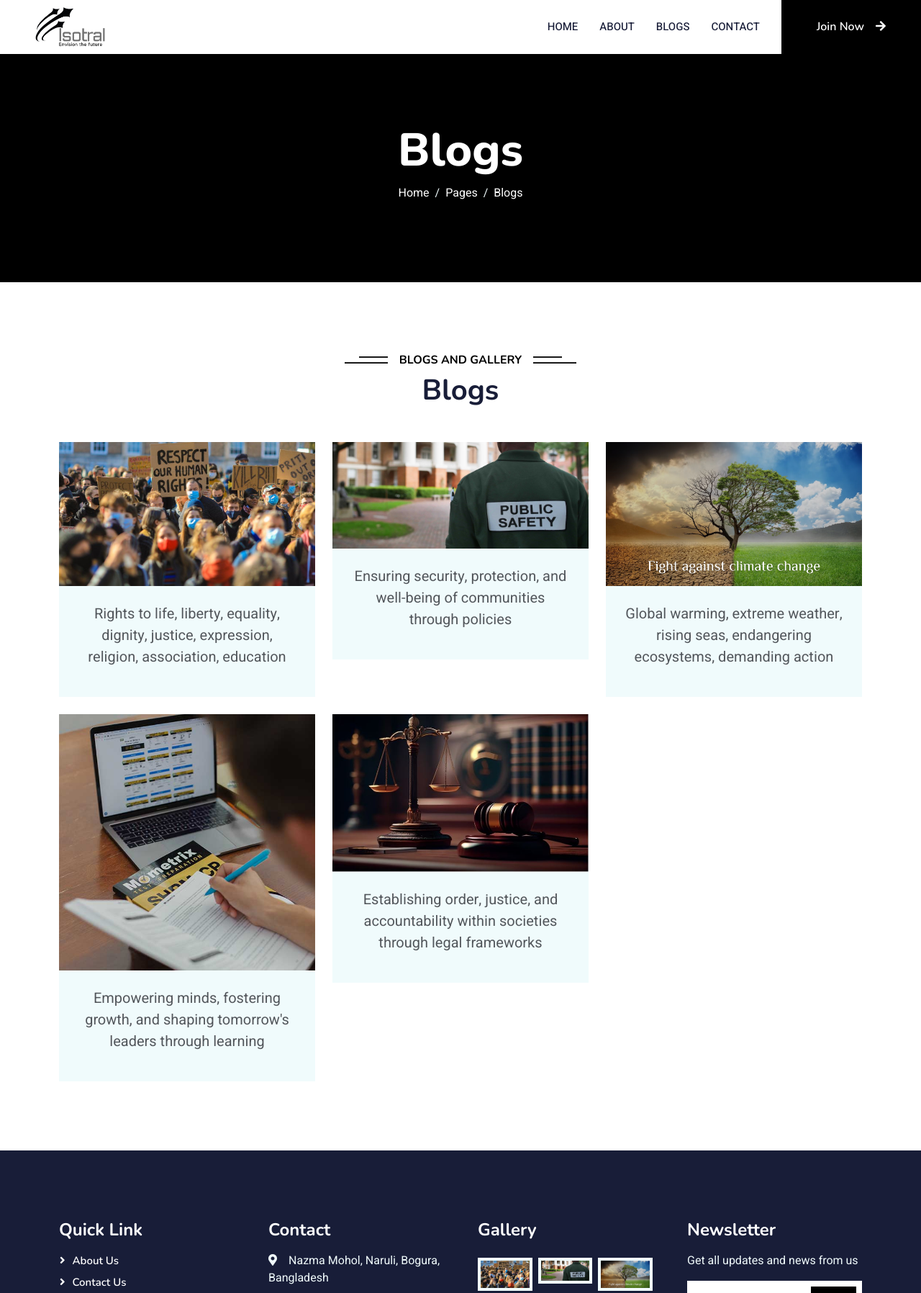
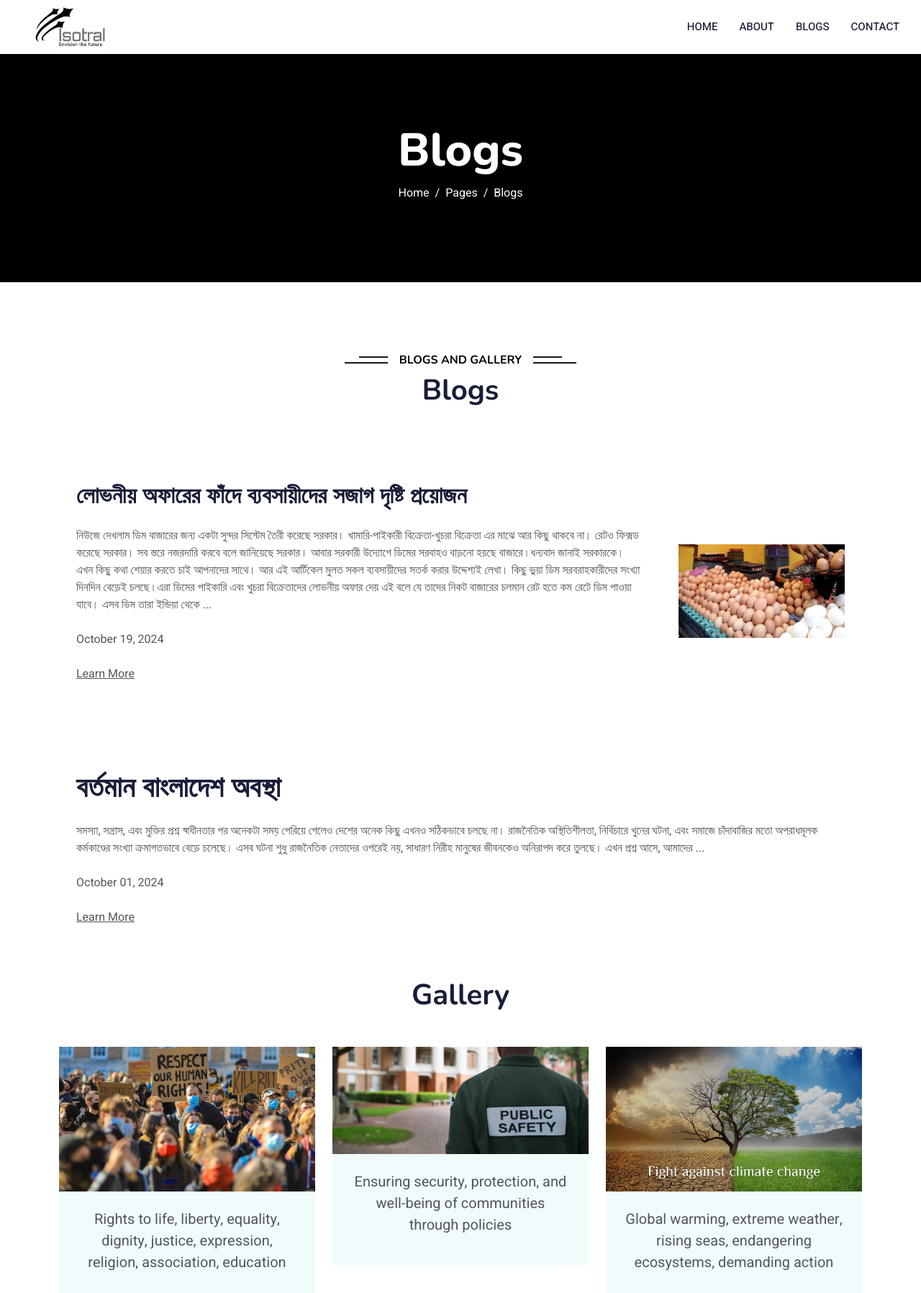
Before and after one commit to MdReyadHossain/Isotral, a PHP site: page /phpmail/Views/gallery in a window 1280 px wide. Shown: the top 1796 px of the page at 72% size. Run offline with PHP 8.4, Linux system fonts and the light colour scheme; data comes from the database, SQL or seed files in the repository; both versions use the stored data as it was after the commit; some libraries are stand-ins or nearby versions.

Commit message:
minor issue fixed for production and board member added

```diff
--- a/Models/dbConnect.php
+++ b/Models/dbConnect.php
@@ -5,6 +5,11 @@ function connect()
     $db_user = "root";
     $db_pass = "";
     $dbname = "isotral";
+
+    // $server = "sql313.ezyro.com";
+    // $db_user = "ezyro_38472160";
+    // $db_pass = "6cd017787d34a";
+    // $dbname = "ezyro_38472160_isotral";
 
     // $server = "sql310.infinityfree.com";
     // $db_user = "if0_38457029";
--- /dev/null
+++ b/Views/components/bloggers.php
@@ -0,0 +1,48 @@
+<div class="container-xxl py-5">
+    <div class="container">
+        <h6 class="bg-white text-start text-primary pe-3"></h6>
+        <a href="https://isotral.blogspot.com/2024/10/blog-post_19.html" target="_blank" class="link-to">
+            <div id="blog-1" class="row g-5">
+                <div class="col-lg-9 wow fadeInUp" data-wow-delay="0.3s">
+                    <h2 class="mb-4">লোভনীয় অফারের ফাঁদে ব্যবসায়ীদের সজাগ দৃষ্টি প্রয়োজন</h2>
+                    <p class="mb-4">নিউজে দেখলাম ডিম বাজারের জন্য একটা সুন্দর সিস্টেম তৈরী করেছে সরকার। খামারি-পাইকারী বিক্রেতা-খুচরা বিক্রেতা এর মাঝে আর কিছু থাকবে না। রেটও ফিক্সড করেছে সরকার। সব স্তরে নজরদারি করবে বলে জানিয়েছে সরকার। আবার সরকারী উদ্যোগে ডিমের সরবাহও বাড়নো হয়ছে বাজারে।ধন্যবাদ জানাই সরকারকে। এখন কিছু কথা শেয়ার করতে চাই আপনাদের সাথে। আর এই আর্টিকেল মুলত সকল ব্যবসায়ীদের সতর্ক করার উদ্দেশ্যই লেখা। কিছু ভুয়া ডিম সরবরাহকারীদের সংখ্যা দিনদিন বেড়েই চলছে।এরা ডিমের পাইকারি এবং খুচরা বিক্রেতাদের লোভনীয় অফার দেয় এই বলে যে তাদের নিকট বাজারের চলমান রেট হতে কম রেটে ডিম পাওয়া যাবে। এসব ডিম তারা ইন্ডিয়া থেকে ...</p>
+                    <div class="row gy-2 gx-4 mb-4">
+                        <div class="col-sm-6">
+                            <p class="mb-0">October 19, 2024</p>
+                        </div>
+                    </div>
+                    <div class="row gy-2 gx-4 mb-4">
+                        <div class="col-sm-6">
+                            <u class="mb-0">Learn More</u>
+                        </div>
+                    </div>
+                </div>
+                <div class="col-lg-3 wow fadeInUp" data-wow-delay="0.1s">
+                    <div class="position-relative h-100">
+                        <img class="img-fluid position-absolute w-100 h-100" src="../asset/img/blog-post-1.png" alt="blue dot" style="object-fit: contain;">
+                    </div>
+                </div>
+            </div>
+        </a>
+
+        <a href="https://isotral.blogspot.com/2024/10/blog-post.html" target="_blank" class="link-to">
+            <div id="blog-2" class="row g-5" style="margin-top: 50px;">
+                <div class="col-lg-12 wow fadeInUp" data-wow-delay="0.3s">
+                    <h1 class="mb-4">বর্তমান বাংলাদেশ অবস্থা </h1>
+                    <p class="mb-4">সমস্যা, সন্ত্রাস, এবং মুক্তির প্রশ্ন
+                        স্বাধীনতার পর অনেকটা সময় পেরিয়ে গেলেও দেশের অনেক কিছু এখনও সঠিকভাবে চলছে না। রাজনৈতিক অস্থিতিশীলতা, নির্বিচারে খুনের ঘটনা, এবং সমাজে চাঁদাবাজির মতো অপরাধমূলক কর্মকাণ্ডের সংখ্যা ক্রমাগতভাবে বেড়ে চলেছে। এসব ঘটনা শুধু রাজনৈতিক নেতাদের ওপরেই নয়, সাধারণ নিরীহ মানুষের জীবনকেও অনিরাপদ করে তুলছে। এখন প্রশ্ন আসে, আমাদের ...</p>
+                    <div class="row gy-2 gx-4 mb-4">
+                        <div class="col-sm-6">
+                            <p class="mb-0">October 01, 2024</p>
+                        </div>
+                    </div>
+                    <div class="row gy-2 gx-4 mb-4">
+                        <div class="col-sm-6">
+                            <u class="mb-0">Learn More</u>
+                        </div>
+                    </div>
+                </div>
+            </div>
+        </a>
+    </div>
+</div>
--- a/Views/components/footer.php
+++ b/Views/components/footer.php
@@ -71,14 +71,11 @@
             <div class="copyright">
                 <div class="row">
                     <div class="col-md-6 text-center text-md-start mb-3 mb-md-0">
-                        &copy; <a class="border-bottom" href="">Isotral</a>, All Right Reserved.
-
-
-                        Designed By <a class="border-bottom" target="_blank" href="https://its-reyad.netlify.app/">BeetCoder</a>
+                        &copy; <a class="border-bottom" href="">Isotral</a>, All Right Reserved. Designed By <a class="border-bottom" target="_blank" href="https://its-reyad.netlify.app/">BeetCoder</a>
                     </div>
                     <div class="col-md-6 text-center text-md-end">
                         <div class="footer-menu">
-                            <a href="">&copy; Copyright 2024</a>
+                            <a href="">&copy; Copyright <?php echo date("Y"); ?></a>
                         </div>
                     </div>
                 </div>
--- a/Views/components/header.php
+++ b/Views/components/header.php
@@ -2,6 +2,8 @@
 require "../Models/dbConnect.php";
 $db = connect();
 $isotral = $db->query("SELECT * FROM admin WHERE name = 'isotral'")->fetch_assoc();
+$admins = $db->query("SELECT * FROM user WHERE type = 'ADMIN' ORDER BY priority");
+$superAdmins = $db->query("SELECT * FROM user WHERE type = 'SUPER_ADMIN' ORDER BY priority");
 ?>
 
 <!DOCTYPE html>
@@ -12,8 +14,8 @@ $isotral = $db->query("SELECT * FROM admin WHERE name = 'isotral'")->fetch_assoc
     <title>Isotral</title>
     <link href="../asset/logo/Isotral-favicon.png" rel="icon">
     <meta content="width=device-width, initial-scale=1.0" name="viewport">
-    <meta content="" name="keywords">
-    <meta content="" name="description">
+    <meta content="isotral, blue dot, isotral truth network" name="keywords">
+    <meta content="Our world faces countless challenges every moment. While it's impossible to eliminate every problem entirely, we believe it's possible to solve those that impact our lives the most, making life better and more comfortable. Isotral, along with its branch platforms, is dedicated to addressing these issues. In the future, we aim to expand our platforms to further enhance your quality of life. Our mission is simple: to give you a better life" name="description">
 
     <!-- Google Web Fonts -->
     <link rel="preconnect" href="https://fonts.googleapis.com">
@@ -68,7 +70,7 @@ $isotral = $db->query("SELECT * FROM admin WHERE name = 'isotral'")->fetch_assoc
                     </div>
                 </div> -->
             </div>
-            <a href="./login" class="btn btn-primary py-4 px-lg-5 d-none d-lg-block">Join Now<i class="fa fa-arrow-right ms-3"></i></a>
+            <!-- <a href="./login" class="btn btn-primary py-4 px-lg-5 d-none d-lg-block">Join Now<i class="fa fa-arrow-right ms-3"></i></a> -->
         </div>
     </nav>
 
--- a/Views/gallery.php
+++ b/Views/gallery.php
@@ -24,6 +24,12 @@
         <div class="text-center wow fadeInUp" data-wow-delay="0.1s">
             <h6 class="section-title bg-white text-center text-primary px-3">Blogs and Gallery</h6>
             <h1 class="mb-5">Blogs</h1>
+        </div>
+
+        <?php include('./components/bloggers.php') ?>
+
+        <div class="text-center wow fadeInUp" data-wow-delay="0.1s">
+            <h1 class="mb-5">Gallery</h1>
         </div>
         <div class="row g-4">
             <div class="col-lg-4 col-md-6 wow fadeInUp" data-wow-delay="0.1s">
```
Also changed, not shown: Views/components/team.php (+26 -16 lines), index.php (+32 -32 lines), isotral.sql (+18 -8 lines), asset/img/blog-post-1.png (added), asset/img/members/profile-1.jpg (deleted), asset/img/members/profile-1.png (added), asset/img/members/profile-3.jpg.
